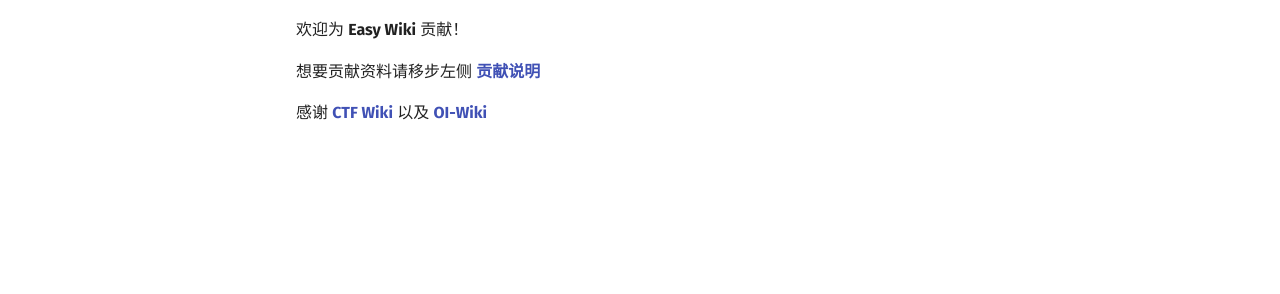
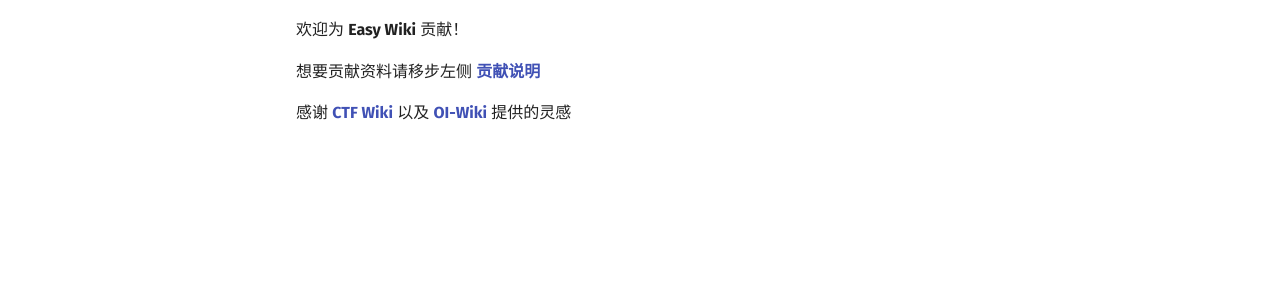
Before and after one commit to WeKw/EasyWiki, an MkDocs documentation site: the page built from docs/index.md, in a window 1280 px wide. Shown: the part 253-547 px from the top of the page. Built offline with MkDocs 1.6.1 and Material for MkDocs 9.7.7, drawn with Linux system fonts in a browser that asks for light colours; comment, search, counter and statistics services are not loaded.

Commit message:
Update index.md

```diff
--- a/docs/index.md
+++ b/docs/index.md
@@ -6,4 +6,4 @@
 
 想要贡献资料请移步左侧 [**贡献说明**](/intro/push/)
 
-感谢 [**CTF Wiki**](https://ctf-wiki.github.io/ctf-wiki/) 以及 [**OI-Wiki**](https://oi-wiki.org/)
+感谢 [**CTF Wiki**](https://ctf-wiki.github.io/ctf-wiki/) 以及 [**OI-Wiki**](https://oi-wiki.org/) 提供的灵感
```
